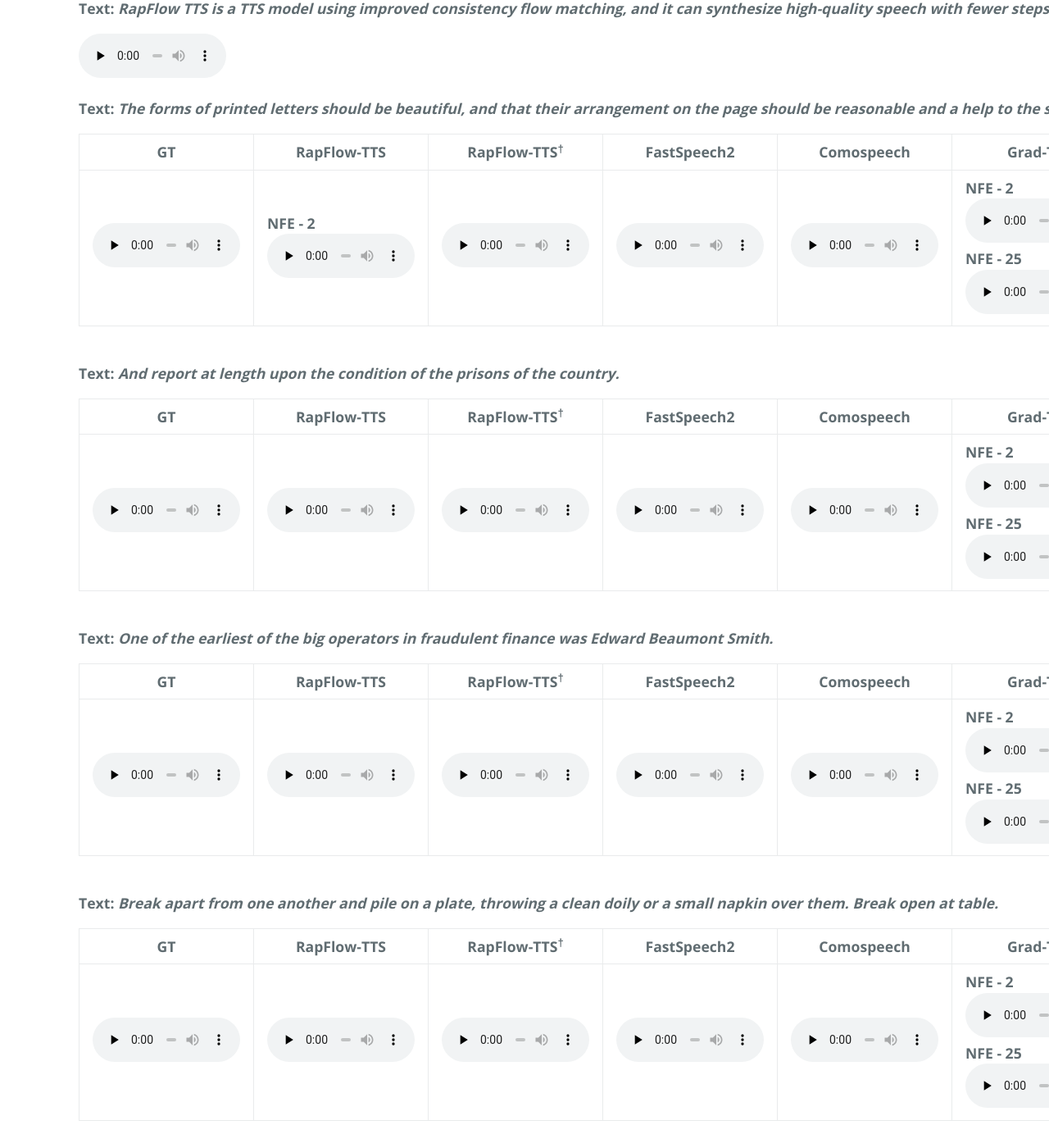
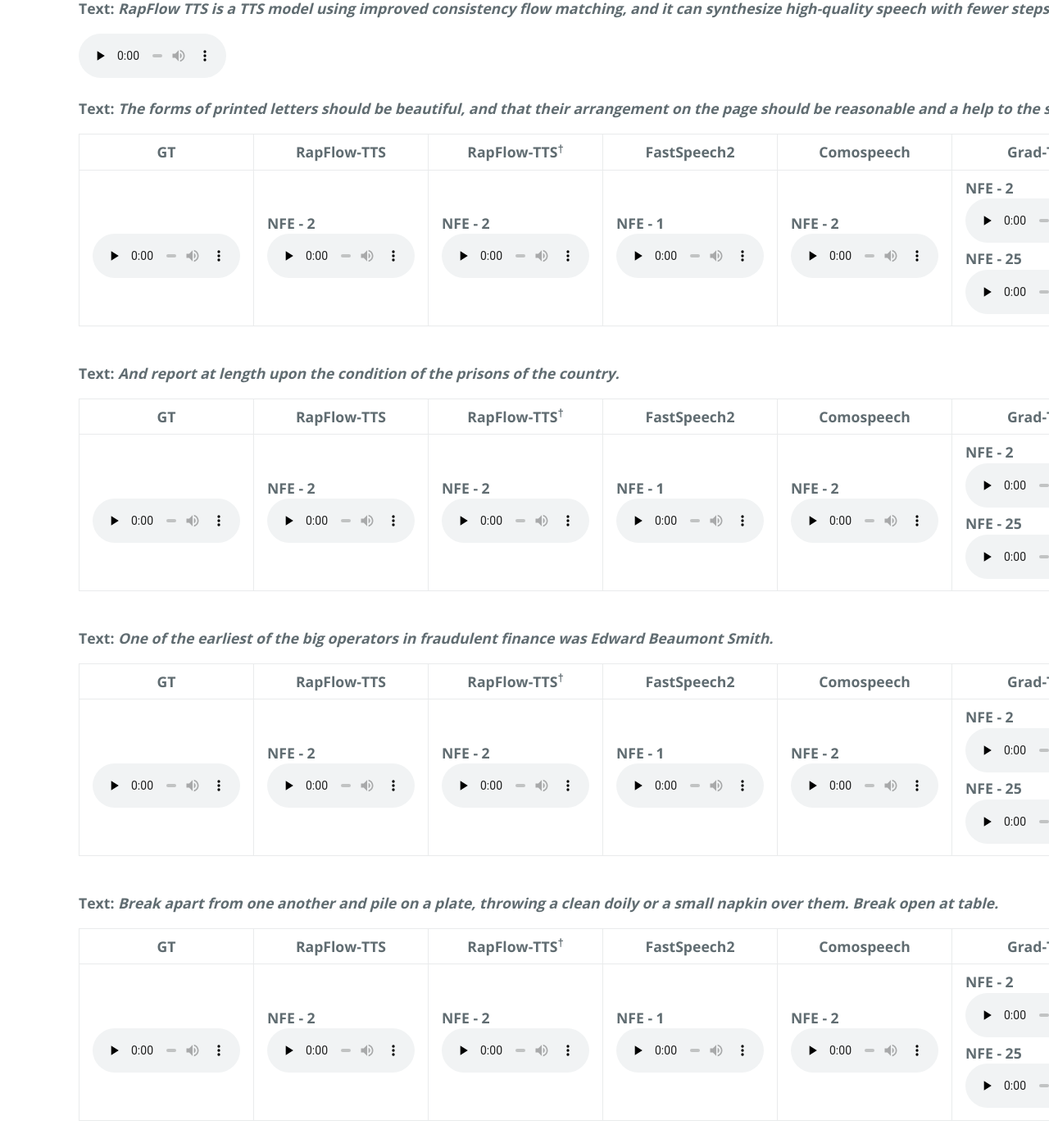
Before and after one commit to tts-demo/rap.github.io, a Jekyll site: the page built from index.md, in a window 1280 px wide and 1400 px high, scrolled down 841 px. Shown: the whole window at 82% size. Built offline with Jekyll 4.4.1, drawn with Linux system fonts in a browser that asks for light colours; some of the changed text lies outside the part shown.

Commit message:
Update home.html

```diff
--- a/_layouts/home.html
+++ b/_layouts/home.html
@@ -47,6 +47,7 @@ layout: default
 				  </tr>
   				<tr>
   					<td>
+						<br>
 						<audio controls="" preload="none">
 							<source src="samples/ljspeech/0_LJ001-0015-GT.wav">
 						</audio>
@@ -59,17 +60,23 @@ layout: default
 						</audio>
 					</td>
   					<td>
-						<audio controls="" preload="none"> NFE - 2
+						NFE - 2
+						<br>
+						<audio controls="" preload="none">
 							<source src="samples/ljspeech/0_LJ001-0015-Rap-Improved-NS2-2.wav">
 						</audio>
 					</td>
   					<td>
-						<audio controls="" preload="none"> NFE - 1
+						NFE - 1
+						<br>
+						<audio controls="" preload="none">
 							<source src="samples/ljspeech/0_LJ001-0015-FS2-Re-1.wav">
 						</audio>
 					</td>
   					<td>
-						<audio controls="" preload="none"> NFE - 2
+						NFE - 2
+						<br>
+						<audio controls="" preload="none">
 							<source src="samples/ljspeech/0_LJ001-0015-Como-Student-2.wav">
 						</audio>
 					</td>
@@ -133,27 +140,36 @@ layout: default
 				  </tr>
   				<tr>
   					<td>
+						<br>
 						<audio controls="" preload="none">
 							<source src="samples/ljspeech/0_LJ005-0099-GT.wav">
 						</audio>
 					</td>
   					<td>
-						<audio controls="" preload="none"> NFE - 2
+						NFE - 2
+						<br>
+						<audio controls="" preload="none">
 							<source src="samples/ljspeech/0_LJ005-0099-Rap-Stage2-NS2-2.wav">
 						</audio>
 					</td>
   					<td>
-						<audio controls="" preload="none"> NFE - 2
+						NFE - 2
+						<br>
+						<audio controls="" preload="none">
 							<source src="samples/ljspeech/0_LJ005-0099-Rap-Improved-NS2-2.wav">
 						</audio>
 					</td>
   					<td>
-						<audio controls="" preload="none"> NFE - 1
+						NFE - 1
+						<br>
+						<audio controls="" preload="none">
 							<source src="samples/ljspeech/0_LJ005-0099-FS2-Re-1.wav">
 						</audio>
 					</td>
   					<td>
-						<audio controls="" preload="none"> NFE - 2
+						NFE - 2
+						<br>
+						<audio controls="" preload="none">
 							<source src="samples/ljspeech/0_LJ005-0099-Como-Student-2.wav">
 						</audio>
 					</td>
@@ -217,27 +233,36 @@ layout: default
 				  </tr>
   				<tr>
   					<td>
+						<br>
 						<audio controls="" preload="none">
 							<source src="samples/ljspeech/0_LJ013-0005-GT.wav">
 						</audio>
 					</td>
   					<td>
-						<audio controls="" preload="none"> NFE - 2
+						NFE - 2
+						<br>
+						<audio controls="" preload="none">
 							<source src="samples/ljspeech/0_LJ013-0005-Rap-Stage2-NS2-2.wav">
 						</audio>
 					</td>
   					<td>
-						<audio controls="" preload="none"> NFE - 2
+						NFE - 2
+						<br>
+						<audio controls="" preload="none">
 							<source src="samples/ljspeech/0_LJ013-0005-Rap-Improved-NS2-2.wav">
 						</audio>
 					</td>
   					<td>
-						<audio controls="" preload="none"> NFE - 1
+						NFE - 1
+						<br>
+						<audio controls="" preload="none">
 							<source src="samples/ljspeech/0_LJ013-0005-FS2-Re-1.wav">
 						</audio>
 					</td>
   					<td>
-						<audio controls="" preload="none"> NFE - 2
+						NFE - 2
+						<br>
+						<audio controls="" preload="none">
 							<source src="samples/ljspeech/0_LJ013-0005-Como-Student-2.wav">
 						</audio>
 					</td>
@@ -301,27 +326,36 @@ layout: default
 				  </tr>
   				<tr>
   					<td>
+						<br>
 						<audio controls="" preload="none">
 							<source src="samples/ljspeech/0_LJ020-0085-GT.wav">
 						</audio>
 					</td>
   					<td>
-						<audio controls="" preload="none"> NFE - 2
+						NFE - 2
+						<br>
+						<audio controls="" preload="none">
 							<source src="samples/ljspeech/0_LJ020-0085-Rap-Stage2-NS2-2.wav">
 						</audio>
 					</td>
   					<td>
-						<audio controls="" preload="none"> NFE - 2
+						NFE - 2
+						<br>
+						<audio controls="" preload="none">
 							<source src="samples/ljspeech/0_LJ020-0085-Rap-Improved-NS2-2.wav">
 						</audio>
 					</td>
   					<td>
-						<audio controls="" preload="none"> NFE - 1
+						NFE - 1
+						<br>
+						<audio controls="" preload="none">
 							<source src="samples/ljspeech/0_LJ020-0085-FS2-Re-1.wav">
 						</audio>
 					</td>
   					<td>
-						<audio controls="" preload="none"> NFE - 2
+						NFE - 2
+						<br>
+						<audio controls="" preload="none">
 							<source src="samples/ljspeech/0_LJ020-0085-Como-Student-2.wav">
 						</audio>
 					</td>
@@ -385,27 +419,36 @@ layout: default
 				  </tr>
   				<tr>
   					<td>
+						<br>
 						<audio controls="" preload="none">
 							<source src="samples/ljspeech/0_LJ031-0185-GT.wav">
 						</audio>
 					</td>
   					<td>
-						<audio controls="" preload="none"> NFE - 2
+						NFE - 2
+						<br>
+						<audio controls="" preload="none">
 							<source src="samples/ljspeech/0_LJ031-0185-Rap-Stage2-NS2-2.wav">
 						</audio>
 					</td>
   					<td>
-						<audio controls="" preload="none"> NFE - 2
+						NFE - 2
+						<br>
+						<audio controls="" preload="none">
 							<source src="samples/ljspeech/0_LJ031-0185-Rap-Improved-NS2-2.wav">
 						</audio>
 					</td>
   					<td>
-						<audio controls="" preload="none"> NFE - 1
+						NFE - 1
+						<br>
+						<audio controls="" preload="none">
 							<source src="samples/ljspeech/0_LJ031-0185-FS2-Re-1.wav">
 						</audio>
 					</td>
   					<td>
-						<audio controls="" preload="none"> NFE - 2
+						NFE - 2
+						<br>
+						<audio controls="" preload="none">
 							<source src="samples/ljspeech/0_LJ031-0185-Como-Student-2.wav">
 						</audio>
 					</td>
@@ -469,27 +512,36 @@ layout: default
 				  </tr>
   				<tr>
   					<td>
+						<br>
 						<audio controls="" preload="none">
 							<source src="samples/ljspeech/0_LJ048-0288-GT.wav">
 						</audio>
 					</td>
   					<td>
-						<audio controls="" preload="none"> NFE - 2
+						NFE - 2
+						<br>
+						<audio controls="" preload="none">
 							<source src="samples/ljspeech/0_LJ048-0288-Rap-Stage2-NS2-2.wav">
 						</audio>
 					</td>
   					<td>
-						<audio controls="" preload="none"> NFE - 2
+						NFE - 2
+						<br>
+						<audio controls="" preload="none">
 							<source src="samples/ljspeech/0_LJ048-0288-Rap-Improved-NS2-2.wav">
 						</audio>
 					</td>
   					<td>
-						<audio controls="" preload="none"> NFE - 1
+						NFE - 1
+						<br>
+						<audio controls="" preload="none">
 							<source src="samples/ljspeech/0_LJ048-0288-FS2-Re-1.wav">
 						</audio>
 					</td>
   					<td>
-						<audio controls="" preload="none"> NFE - 2
+						NFE - 2
+						<br>
+						<audio controls="" preload="none">
 							<source src="samples/ljspeech/0_LJ048-0288-Como-Student-2.wav">
 						</audio>
 					</td>
```
